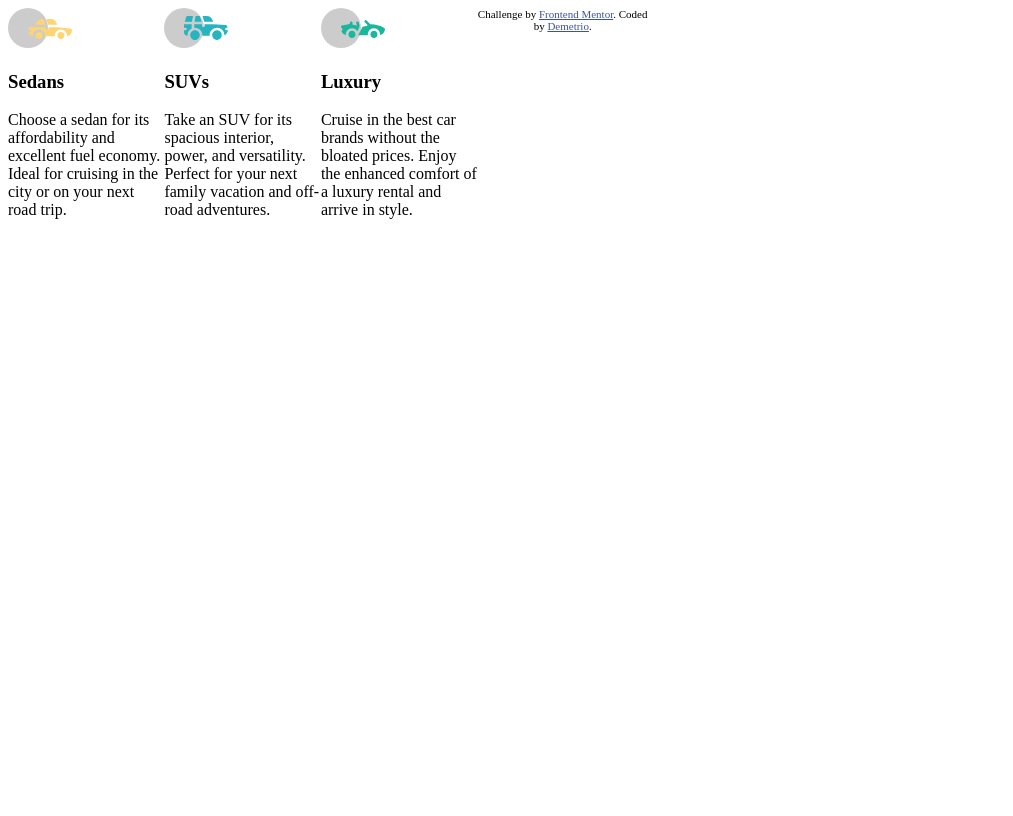
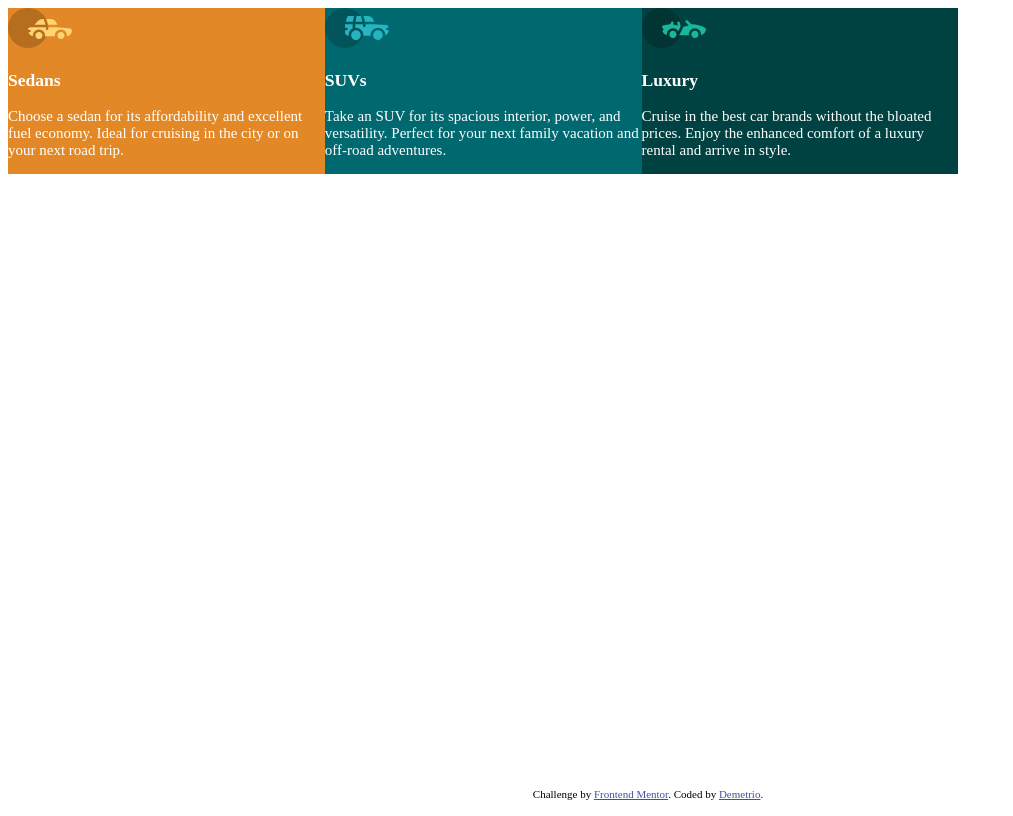
Before and after one commit to Demetrio-s-Frontend-Mentor-Projects/3-column-preview-card-component-main, a plain HTML site: page index.html in a window 1280 px wide. Shown: the whole page, without its empty margins (0-1013 px from the left). Drawn offline with Linux system fonts and the light colour scheme.

Commit message:
Styling working out better

```diff
--- a/index.html
+++ b/index.html
@@ -3,17 +3,14 @@
 <head>
   <meta charset="UTF-8">
   <meta name="viewport" content="width=device-width, initial-scale=1.0"> <!-- displays site properly based on user's device -->
-  <link rel="stylesheet" href="/styles.css" >
+  <link rel="stylesheet" href="./styles.css" >
 
   <link rel="icon" type="image/png" sizes="32x32" href="./images/favicon-32x32.png">
 
   <title>Frontend Mentor | 3-column preview card component</title>
 
   <!-- Feel free to remove these styles or customise in your own stylesheet 👍 -->
-  <style>
-    .attribution { font-size: 11px; text-align: center; }
-    .attribution a { color: hsl(228, 45%, 44%); }
-  </style>
+
 </head>
 <body>
 
@@ -46,12 +43,11 @@
       </p>
     </div>
 
+  </div>
 
-    <div class="attribution">
-      Challenge by <a href="https://www.frontendmentor.io?ref=challenge" target="_blank">Frontend Mentor</a>.
-      Coded by <a href="#">Demetrio</a>.
-    </div>
-
+  <div class="attribution">
+    Challenge by <a href="https://www.frontendmentor.io?ref=challenge" target="_blank">Frontend Mentor</a>.
+    Coded by <a href="#">Demetrio</a>.
   </div>
 </body>
 </html>
--- a/styles.css
+++ b/styles.css
@@ -1,13 +1,43 @@
+body{
+    height: 100vh;
+    width: 100vw;
+    font-size: 15px;
+}
+
+.attribution {
+    bottom: 0;
+    font-size: 11px;
+    position: absolute;
+    text-align: center;
+    width: 100%;
+}
+
+.attribution a {
+    color: hsl(228, 45%, 44%);
+}
+
 .car-container {
-    align-self: center;
-    box-sizing: border-box;
     display: inline-flex;
     flex-direction: row;
-    justify-self: center;
     position: absolute;
-    width: 50vw;
+    width: 75%;
+
 }
 
 .car-div1, .car-div2, .car-div3 {
     width: 33%;
+    color: white;
 }
+
+
+
+
+.car-div1{
+    background-color: hsl(31, 77%, 52%)
+}
+.car-div2{
+    background-color: hsl(184, 100%, 22%)
+}
+.car-div3{
+    background-color: hsl(179, 100%, 13%)
+}
```
